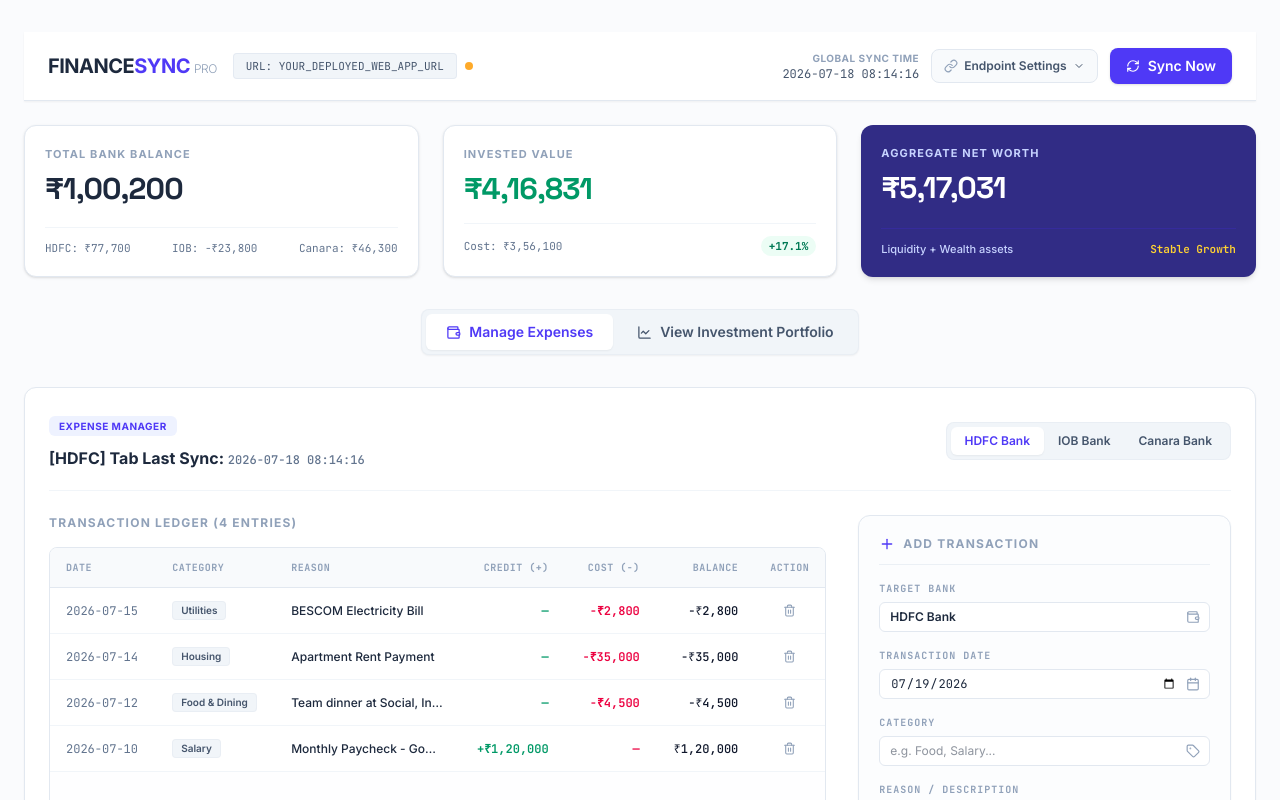
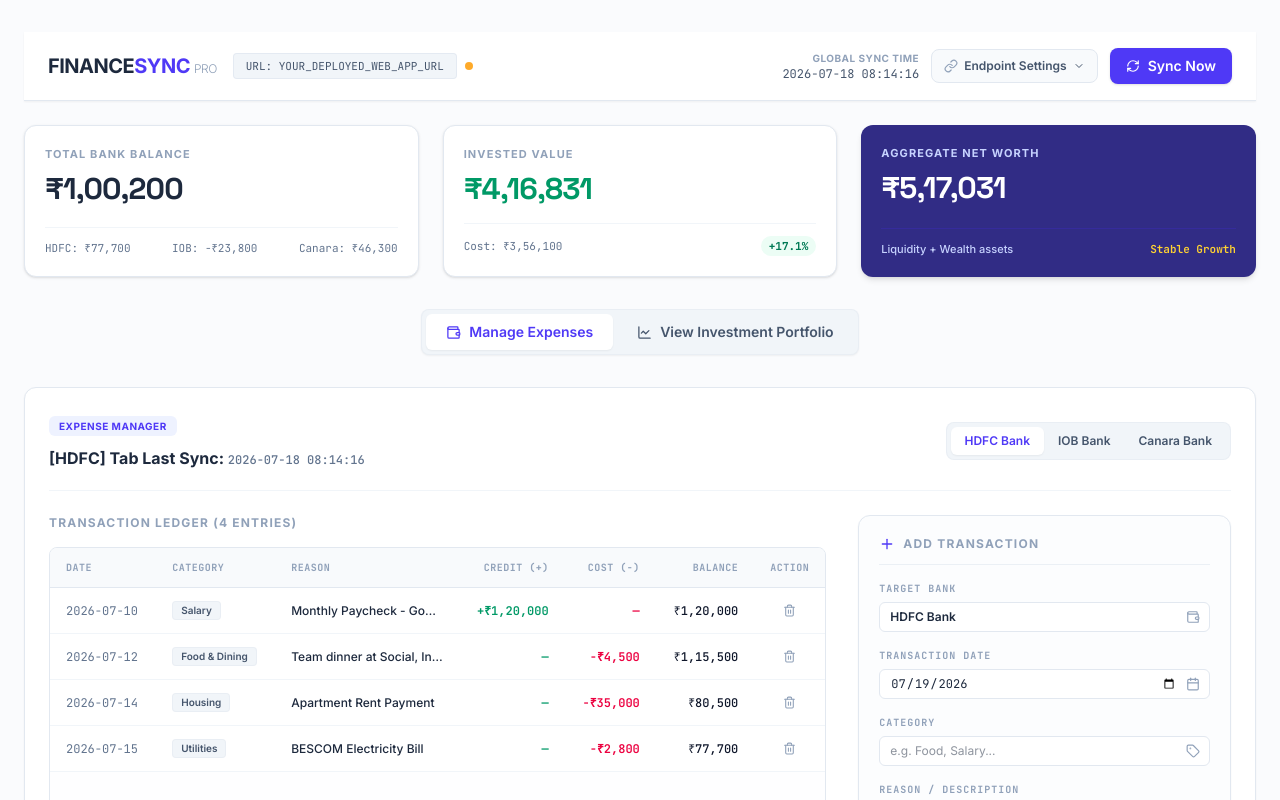
Before and after one commit to Dharunjayavinayak/dharun-finance-sync, a React (Vite) app: page / in a window 1280 px wide. Shown: the top 800 px of the page. Built offline with nearby package versions, Linux system fonts and the light colour scheme.

Commit message:
Update ExpenseModule.tsx

```diff
--- a/src/components/ExpenseModule.tsx
+++ b/src/components/ExpenseModule.tsx
@@ -59,20 +59,31 @@ export const ExpenseModule: React.FC<ExpenseModuleProps> = ({
 const getTransactionsWithBalance = (bankName: BankName): Transaction[] => {
     const list = expenses[bankName] || [];
 
-    // We trust the spreadsheet's natural row order!
-    return list.map((tx) => {
-      // FORCE the app to use the sheet's balance if it exists
-      // We check for !== undefined so that 0 is still handled correctly if needed
-      if (tx.balance !== undefined) {
+    // 1. First, sort chronologically (oldest first) so the mathematical chain links row-by-row correctly
+    const chronologicalList = [...list].sort(
+      (a, b) => new Date(a.date).getTime() - new Date(b.date).getTime()
+    );
+
+    let runningBal = 0;
+    const computedList = chronologicalList.map((tx) => {
+      // Rule A: If the row already contains a pre-saved balance from your Excel sheet, use it
+      if (tx.balance !== undefined && tx.balance !== 0) {
+        runningBal = tx.balance;
         return tx;
       }
 
-      // Fallback only if it's a completely new unsynced manual entry
+      // Rule B: For newly added rows, execute your exact formula: Prev + Credit - Cost
+      runningBal = runningBal + (tx.credit || 0) - (tx.cost || 0);
       return {
         ...tx,
-        balance: (tx.credit || 0) - (tx.cost || 0)
+        balance: runningBal
       };
     });
+
+    // 2. Return the list in the descending view order your UI layout likes, with the math intact
+    return computedList.sort(
+      (a, b) => new Date(b.date).getTime() - new Date(a.date).getTime()
+    );
   };
   const currentBankTransactions = getTransactionsWithBalance(selectedBank);
   // Sort descending for display so the newest transactions are visible first
```
